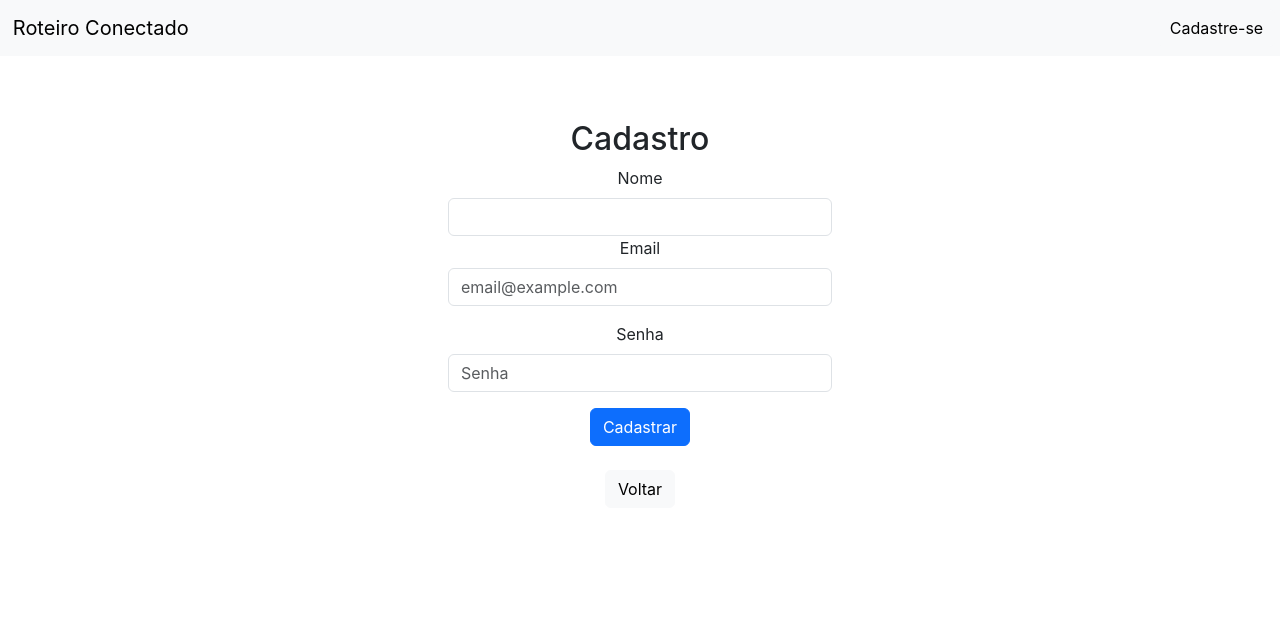
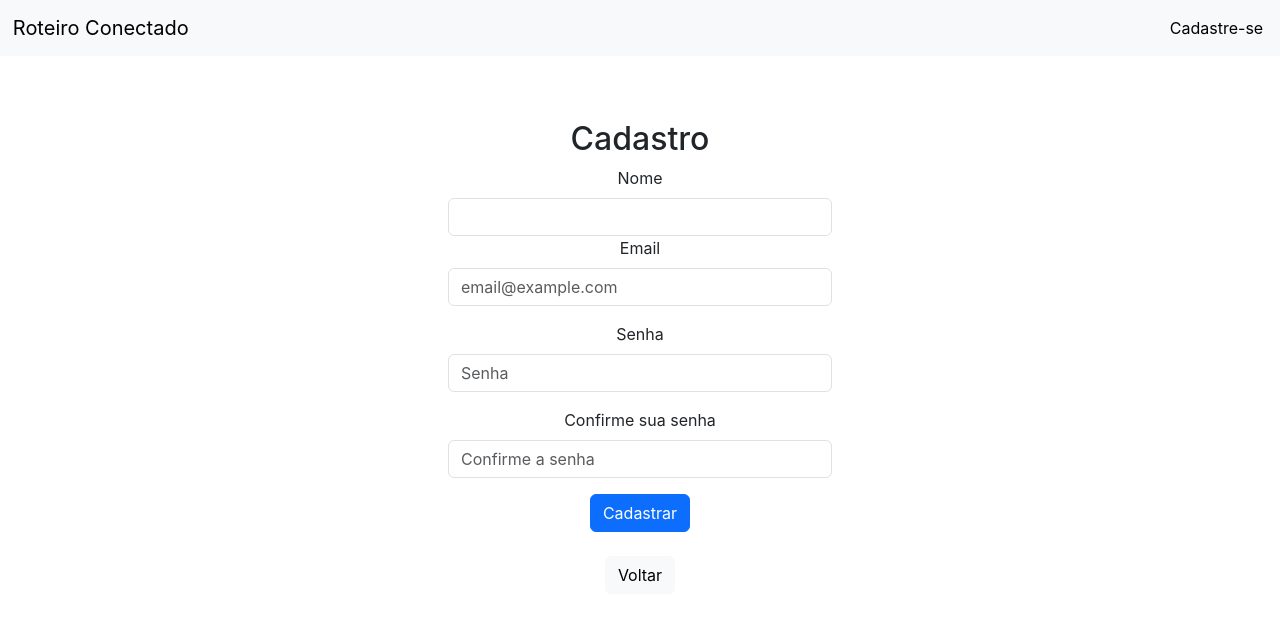
Before and after one commit to larissaoks/roteiro-conectado-front, a React (Create React App) app: page / in a window 1280 px wide. Both pictures are taken after a click on the button "Cadastre-se". Shown: the top 620 px of the page. Built offline with nearby package versions, Linux system fonts and the light colour scheme.

Commit message:
Adição de confirmação de senha e campos requeridos

```diff
--- a/package.json
+++ b/package.json
@@ -44,5 +44,11 @@
       "last 1 firefox version",
       "last 1 safari version"
     ]
+  },
+  "devDependencies": {
+    "@babel/core": "^7.24.0",
+    "@babel/preset-env": "^7.24.0",
+    "@babel/preset-react": "^7.23.3",
+    "babel-jest": "^29.7.0"
   }
 }
--- a/src/components/Hospedagem/cadastroHospedagemComponent.js
+++ b/src/components/Hospedagem/cadastroHospedagemComponent.js
@@ -127,12 +127,13 @@ function CadastroHospedagemComponent() {
             type="text"
             value={nomeLocal}
             onChange={onChangeNomeLocal}
+            required
           />
         </Form.Group>
         <Form.Group controlId="formBasicDestino">
           <Form.Label>CEP</Form.Label>
           <InputGroup>
-            <Form.Control type="text" value={cep} onChange={onChangeCep} />
+            <Form.Control type="text" value={cep} onChange={onChangeCep} required/>
             <Button variant="light">
               <Search size={16} onClick={() => buscarCEP(cep)} />
             </Button>
@@ -145,6 +146,7 @@ function CadastroHospedagemComponent() {
             type="text"
             value={logradouro}
             onChange={onChangeLogradouro}
+            required
           />
         </Form.Group>
 
@@ -166,6 +168,7 @@ function CadastroHospedagemComponent() {
             type="datetime-local"
             step="1"
             min={new Date().toLocaleDateString()}
+            required
           />
         </Form.Group>
         <Form.Group className="mb-3" controlId="formBasicCheckOut">
@@ -176,6 +179,7 @@ function CadastroHospedagemComponent() {
             type="datetime-local"
             step="1"
             min={new Date().toLocaleDateString()}
+            required
           />
         </Form.Group>
         <Button variant="light" onClick={() => detalheViagem(idViagem)}>
--- a/src/components/Passagem/cadastroPassagemComponent.js
+++ b/src/components/Passagem/cadastroPassagemComponent.js
@@ -91,7 +91,7 @@ function CadastroPassagemComponent() {
         {message && <Alert variant={"success"}>{message}</Alert>}
         <Form.Group controlId="formBasicOrigem">
           <Form.Label>Origem</Form.Label>
-          <Form.Control type="text" value={origem} onChange={onChangeOrigem} />
+          <Form.Control type="text" value={origem} onChange={onChangeOrigem} required/>
         </Form.Group>
         <br />
         <br />
@@ -101,6 +101,7 @@ function CadastroPassagemComponent() {
             type="text"
             value={destino}
             onChange={onChangeDestino}
+            required
           />
         </Form.Group>
         <br />
@@ -112,13 +113,14 @@ function CadastroPassagemComponent() {
             onChange={onChangeDataHorario}
             type="datetime-local"
             step="1"
+            required
           />
         </Form.Group>
         <br />
         <br />
         <Form.Group className="mb-3" controlId="formBasicLocal">
           <Form.Label>Tipo de Passagem</Form.Label>
-          <Form.Select value={tipo} onChange={onChangeTipo} type="text">
+          <Form.Select value={tipo} onChange={onChangeTipo} type="text" required>
             <option>Selecione uma das opções</option>
             <option value="0">Ônibus</option>
             <option value="1">Trem</option>
--- a/src/components/Roteiro/cadastroRoteiroComponent.js
+++ b/src/components/Roteiro/cadastroRoteiroComponent.js
@@ -3,7 +3,6 @@ import { api } from "../../service/service";
 import { Button, Form, Alert } from "react-bootstrap";
 import { useNavigate, useLocation } from "react-router-dom";
 import { verifyToken } from "../../service/VerifyToken";
-
 
 function CadastroRoteiroComponent() {
   const history = useNavigate();
@@ -87,7 +86,12 @@ function CadastroRoteiroComponent() {
         {message && <Alert variant={"success"}>{message}</Alert>}
         <Form.Group controlId="formBasicDia">
           <Form.Label>Dia</Form.Label>
-          <Form.Control type="number" value={dia} onChange={onChangeDia} />
+          <Form.Control
+            type="number"
+            value={dia}
+            onChange={onChangeDia}
+            required
+          />
         </Form.Group>
         <br />
         <br />
@@ -99,13 +103,19 @@ function CadastroRoteiroComponent() {
             type="datetime-local"
             step="1"
             min={new Date().toLocaleDateString()}
+            required
           />
         </Form.Group>
         <br />
         <br />
         <Form.Group className="mb-3" controlId="formBasicLocal">
           <Form.Label>Local</Form.Label>
-          <Form.Control value={local} onChange={onChangeLocal} type="text" />
+          <Form.Control
+            value={local}
+            onChange={onChangeLocal}
+            type="text"
+            required
+          />
         </Form.Group>
         <br />
         <br />
--- a/src/components/usuario/cadastroComponent.js
+++ b/src/components/usuario/cadastroComponent.js
@@ -9,15 +9,23 @@ function CadastroComponent() {
   const [nome, setNome] = useState("");
   const [email, setEmail] = useState("");
   const [senha, setSenha] = useState("");
+  const [confirmaSenha, setConfirmaSenha] = useState("");
   const [errorMessage, setErrorMessage] = useState(null);
   const [message, setMessage] = useState(null);
 
   const onChangeNome = (e) => setNome(e.target.value);
   const onChangeEmail = (e) => setEmail(e.target.value);
   const onChangeSenha = (e) => setSenha(e.target.value);
+  const onChangeConfirmaSenha = (e) => setConfirmaSenha(e.target.value);
 
   const handleSubmit = async (e) => {
     e.preventDefault();
+
+    if (senha !== confirmaSenha) {
+      setErrorMessage("As senhas não conferem!");
+      return;
+    }
+
     try {
       const res = await api.post("usuario/criar", {
         nome,
@@ -57,7 +65,12 @@ function CadastroComponent() {
         {message && <Alert variant={"success"}>{message}</Alert>}
         <Form.Group controlId="formBasicName">
           <Form.Label>Nome</Form.Label>
-          <Form.Control type="text" value={nome} onChange={onChangeNome} />
+          <Form.Control
+            type="text"
+            value={nome}
+            onChange={onChangeNome}
+            required
+          />
         </Form.Group>
         <Form.Group className="mb-3" controlId="formBasicEmail">
           <Form.Label>Email</Form.Label>
@@ -66,6 +79,7 @@ function CadastroComponent() {
             onChange={onChangeEmail}
             type="email"
             placeholder="email@example.com"
+            required
           />
         </Form.Group>
         <Form.Group className="mb-3" controlId="formBasicPassword">
@@ -75,6 +89,19 @@ function CadastroComponent() {
             onChange={onChangeSenha}
             type="password"
             placeholder="Senha"
+            minLength="8"
+            required
+          />
+        </Form.Group>
+        <Form.Group className="mb-3" controlId="formBasicPasswordConfirm">
+          <Form.Label>Confirme sua senha</Form.Label>
+          <Form.Control
+            value={confirmaSenha}
+            onChange={onChangeConfirmaSenha}
+            type="password"
+            placeholder="Confirme a senha"
+            minLength="8"
+            required
           />
         </Form.Group>
         <Button variant="primary" type="submit">
```
Also changed, not shown: 1 other file (tests, documents, lock files or other folders).
